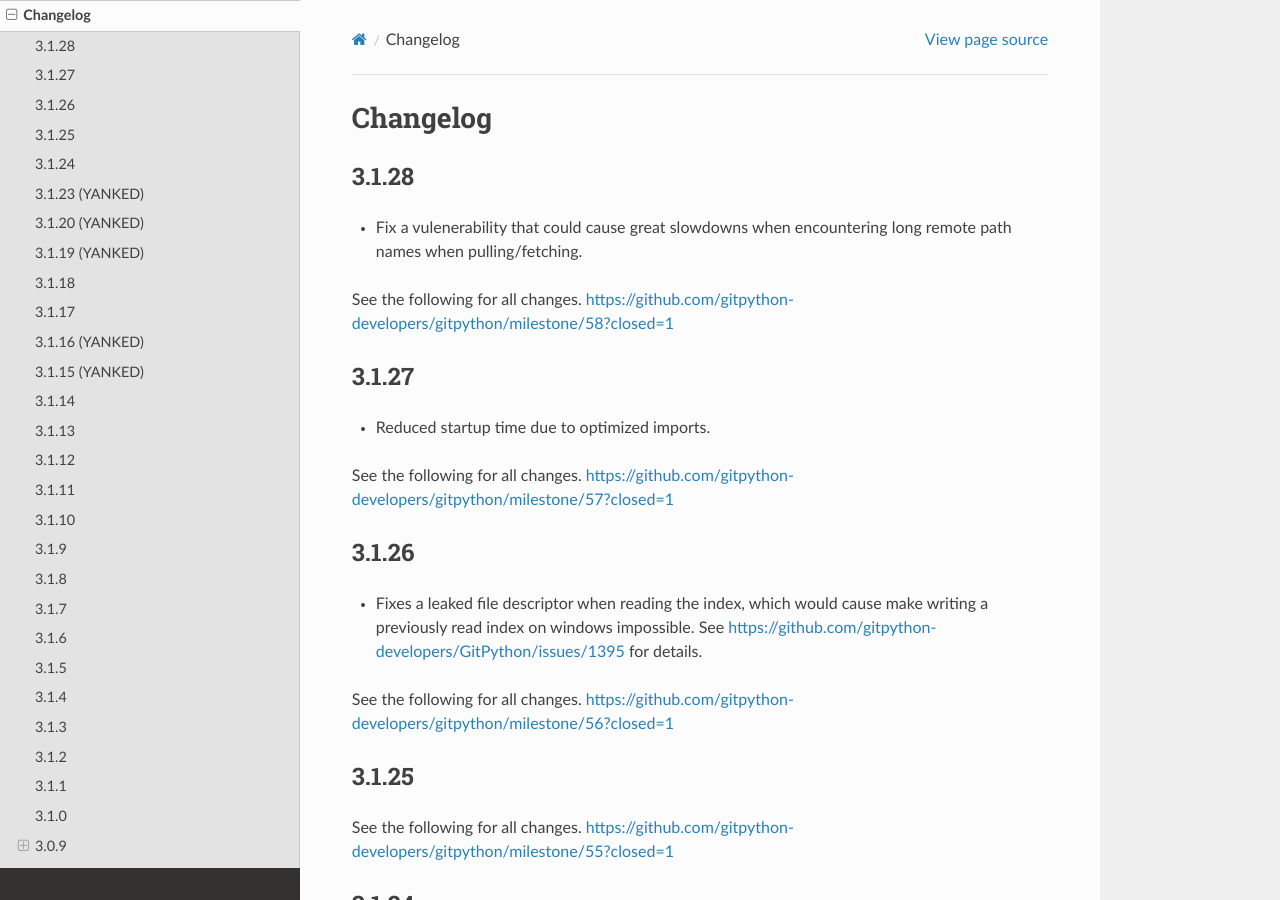
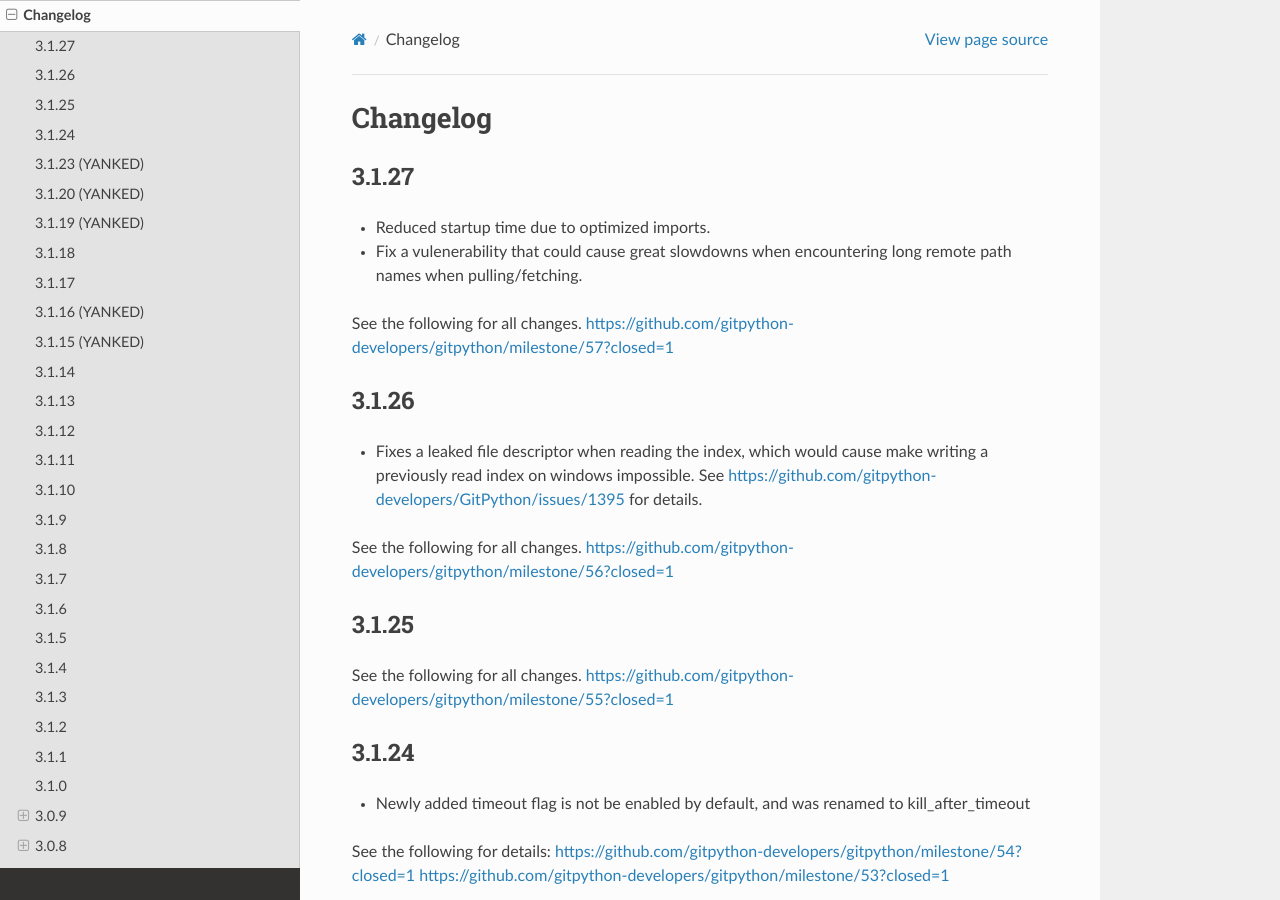
Before and after one commit to gitpython-developers/GitPython, a Sphinx documentation site: the page built from doc/source/changes.rst, in a window 1280 px wide and 900 px high. Built offline with Sphinx 7.4.7 and the Read the Docs theme 2.0.0, drawn with Linux system fonts in a browser that asks for light colours.

Commit message:
fix changelog

```diff
--- a/doc/source/changes.rst
+++ b/doc/source/changes.rst
@@ -1,20 +1,13 @@
 =========
 Changelog
 =========
-
-3.1.28
-======
-
-- Fix a vulenerability that could cause great slowdowns when encountering long remote path names
-  when pulling/fetching.
-
-See the following for all changes.
-https://github.com/gitpython-developers/gitpython/milestone/58?closed=1
 
 3.1.27
 ======
 
 - Reduced startup time due to optimized imports.
+- Fix a vulenerability that could cause great slowdowns when encountering long remote path names
+  when pulling/fetching.
 
 See the following for all changes.
 https://github.com/gitpython-developers/gitpython/milestone/57?closed=1
```
